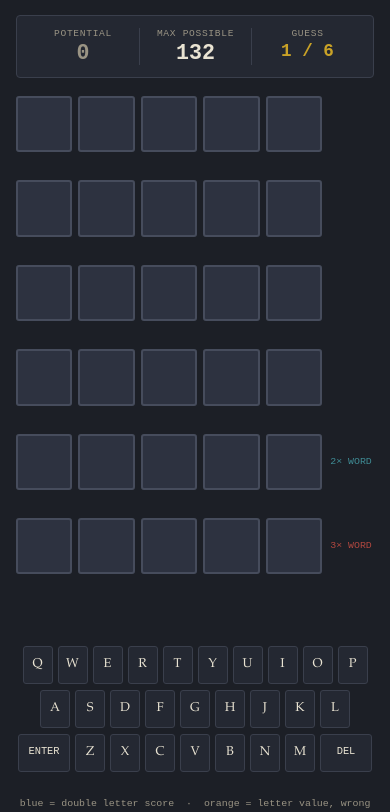
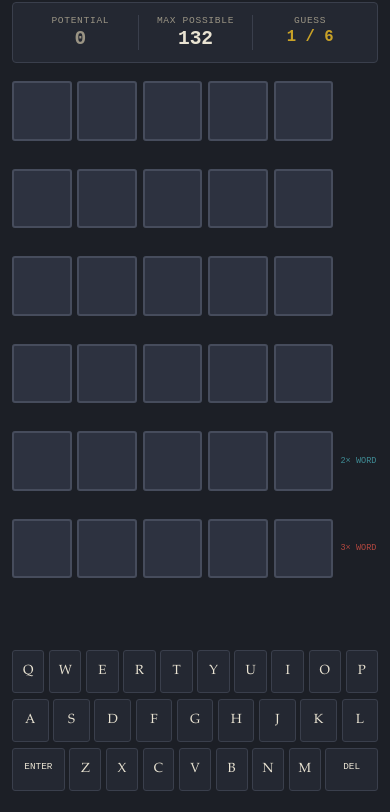
Before and after one commit to amiran1976/sixth-try, a plain HTML site: page index.html in a window 390 px wide. Shown: the part 105-917 px from the top of the page. Drawn offline with Linux system fonts and the light colour scheme.

Commit message:
Make layout responsive and sync Vercel .gitignore entries
Co-Authored-By: Claude Opus 4.8 <noreply@anthropic.com>

```diff
--- a/index.html
+++ b/index.html
@@ -37,7 +37,7 @@
     font-family: var(--serif);
     display:flex;
     justify-content:center;
-    padding: 32px 16px 60px;
+    padding: 24px 12px 40px;
   }
 
   .wrap{
@@ -51,7 +51,7 @@
   }
 
   h1{
-    font-size: 2rem;
+    font-size: clamp(1.5rem, 7vw, 2rem);
     letter-spacing: 0.5px;
     margin: 0 0 6px;
     font-weight: 600;
@@ -86,7 +86,7 @@
 
   .scorebar .value{
     font-family: var(--mono);
-    font-size: 1.35rem;
+    font-size: clamp(1rem, 5vw, 1.35rem);
     color: var(--gold);
     font-weight: 600;
     margin-top: 2px;
@@ -94,7 +94,7 @@
 
   .scorebar .value.zero{ color: var(--parchment-dim); }
   .scorebar .value.max{ color: var(--parchment); }
-  .scorebar .value.small{ font-size: 1.1rem; }
+  .scorebar .value.small{ font-size: clamp(0.85rem, 4vw, 1.1rem); }
 
   .board{
     display:flex;
@@ -106,15 +106,15 @@
   .row{
     display:grid;
     grid-template-columns: repeat(5, 1fr) auto;
-    gap: 6px;
+    gap: clamp(4px, 1.5vw, 6px);
     align-items:center;
   }
 
   .row .multiplier{
     font-family: var(--mono);
-    font-size: 0.62rem;
+    font-size: clamp(0.5rem, 2.2vw, 0.62rem);
     color: var(--parchment-dim);
-    width: 46px;
+    width: clamp(32px, 10vw, 46px);
     text-align:center;
     line-height:1.2;
   }
@@ -132,7 +132,7 @@
     align-items:center;
     justify-content:center;
     font-family: var(--serif);
-    font-size: 1.5rem;
+    font-size: clamp(1.05rem, 6vw, 1.5rem);
     font-weight: 600;
     text-transform:uppercase;
     color: var(--parchment);
@@ -232,24 +232,25 @@
     display:flex;
     flex-direction:column;
     gap: 6px;
-    align-items:center;
+    width: 100%;
   }
-  .krow{ display:flex; gap:5px; }
+  .krow{ display:flex; gap: clamp(3px, 1.2vw, 5px); width: 100%; }
   .key{
+    flex: 1 1 0;
+    min-width: 0;
     background: var(--panel);
     border: 1px solid var(--panel-line);
     color: var(--parchment);
     font-family: var(--serif);
-    font-size: 0.8rem;
-    padding: 10px 0;
-    width: 30px;
+    font-size: clamp(0.68rem, 3.4vw, 0.85rem);
+    padding: 12px 0;
     text-align:center;
     border-radius: 3px;
     cursor:pointer;
     text-transform:uppercase;
     user-select:none;
   }
-  .key.wide{ width: 52px; font-size: 0.65rem; font-family: var(--mono); }
+  .key.wide{ flex: 1.7 1 0; font-size: clamp(0.5rem, 2.4vw, 0.62rem); font-family: var(--mono); }
   .key.correct{ background: var(--correct-soft); border-color: var(--correct); }
   .key.present{ background: var(--present-soft); border-color: var(--present); }
   .key.absent{ background: var(--ink); color: var(--parchment-dim); border-color: var(--panel-line); }
```
Also changed, not shown: 1 other file.
